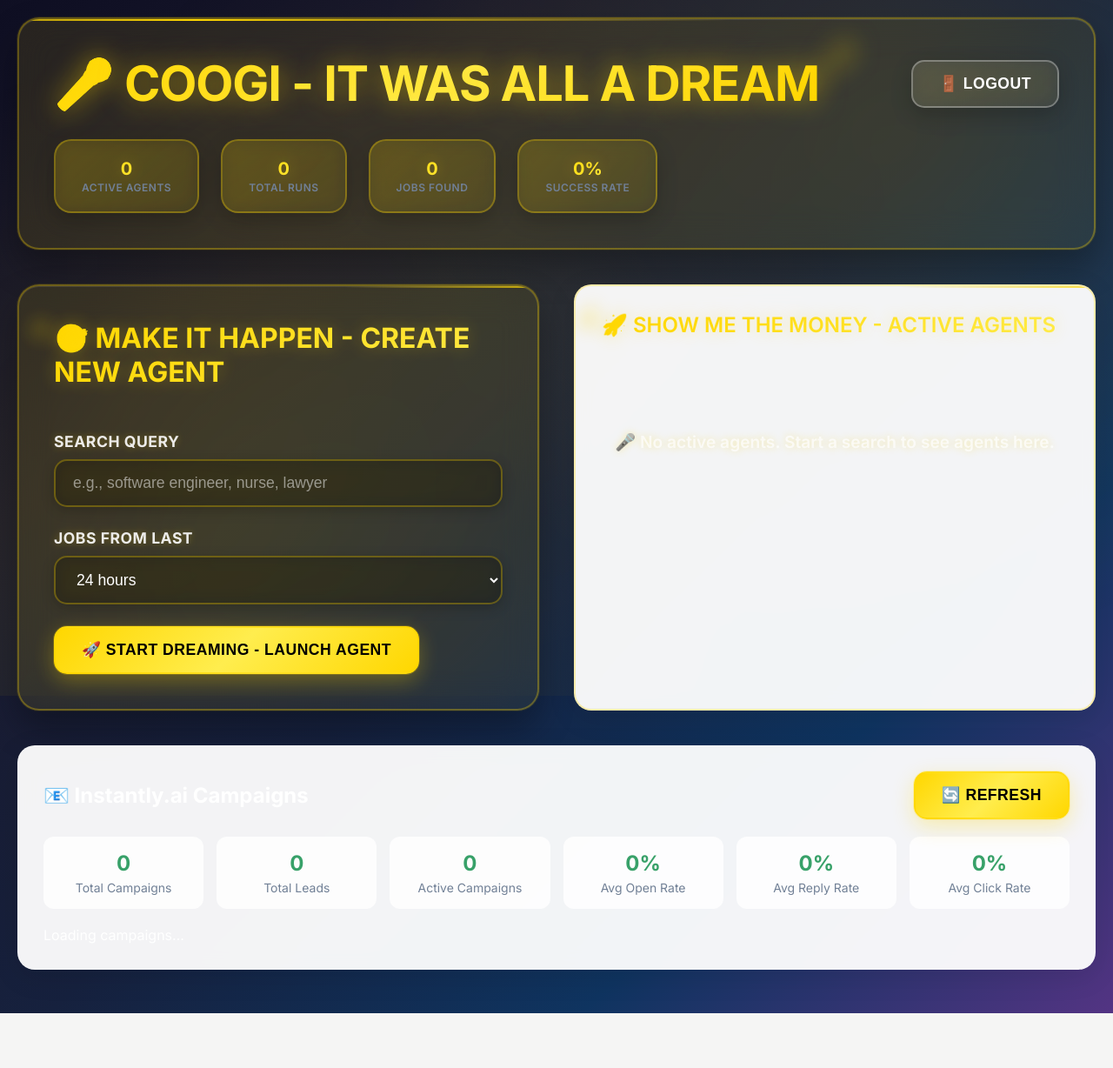
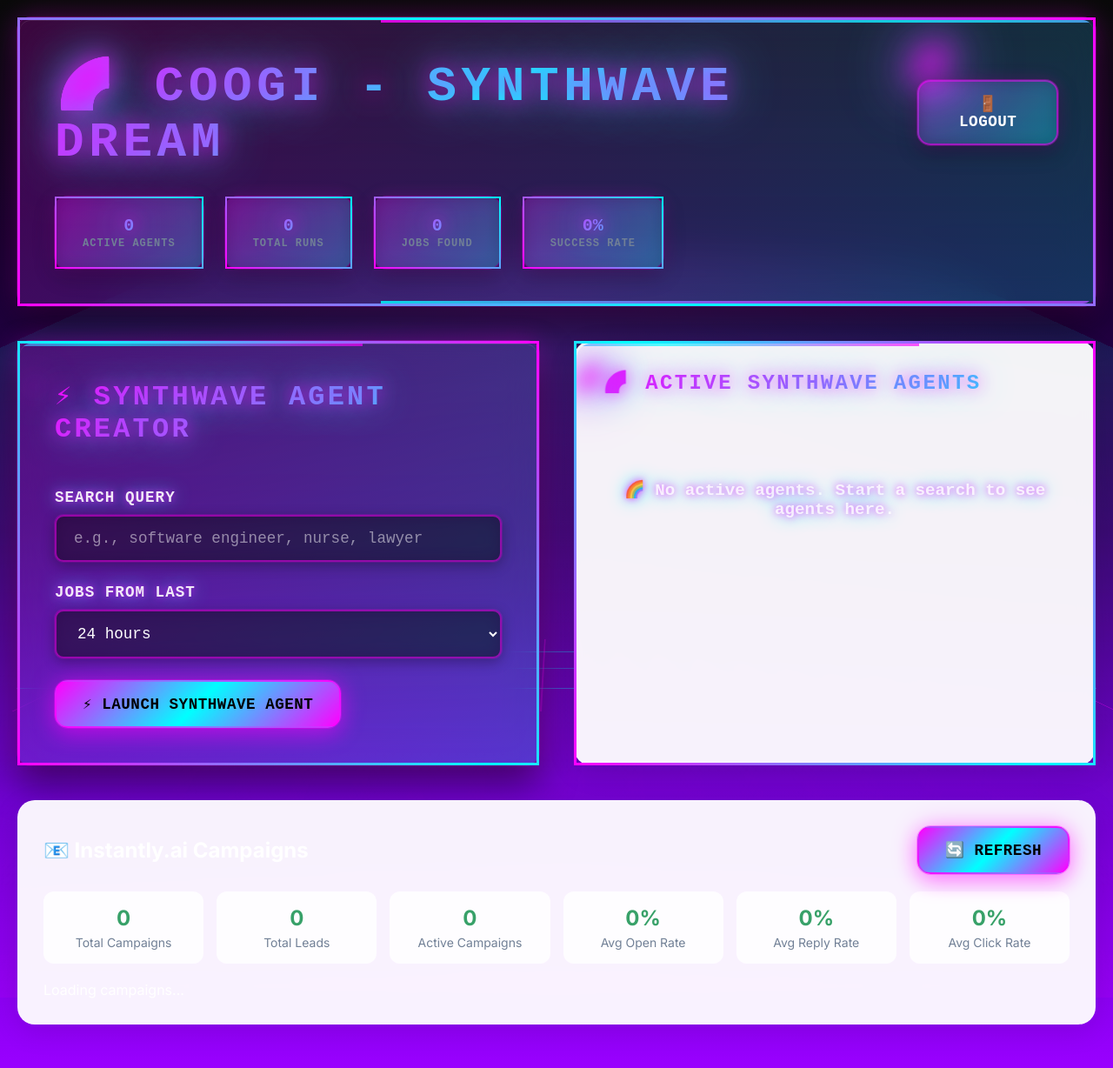
Before and after one commit to inevitablesale/coogi-2, a FastAPI app: page /dashboard in a window 1280 px wide. Shown: the whole page at 87% size. Before the commit the page ends 1165 px from the top, so only its background shows below. Run offline with FastAPI, Linux system fonts and the light colour scheme; some libraries are stand-ins or nearby versions.

Commit message:
🌈 Retro/80s Synthwave UI Transformation - Complete dashboard redesign with neon aesthetics
- Transformed background to dark synthwave gradient with animated grid
- Added neon pink (#ff00ff) and cyan (#00ffff) color scheme
- Implemented retro grid background with perspective animation
- Updated typography with Courier New monospace font
- Enhanced buttons with neon gradients and glow effects
- Added synthwave-inspired copy: 'SYNTHWAVE DREAM', 'SYNTHWAVE AGENT CREATOR'
- Implemented neon pulse animations and shimmer effects
- Created retro aesthetic with neon borders and glowing shadows
- Enhanced form styling with neon highlights and retro fonts
- Added animated grid lines and neon glow effects throughout
- Improved overall visual hierarchy with 80s synthwave aesthetic

```diff
--- a/templates/dashboard.html
+++ b/templates/dashboard.html
@@ -116,7 +116,7 @@
 
         body {
             font-family: 'Inter', sans-serif;
-            background: linear-gradient(135deg, #0f0f23 0%, #1a1a2e 25%, #16213e 50%, #0f3460 75%, #533483 100%);
+            background: linear-gradient(180deg, #0a0a0a 0%, #1a0033 25%, #330066 50%, #6600cc 75%, #9900ff 100%);
             min-height: 100vh;
             color: #ffffff;
             position: relative;
@@ -131,11 +131,45 @@
             width: 100%;
             height: 100%;
             background:
-                radial-gradient(circle at 20% 80%, rgba(255, 215, 0, 0.1) 0%, transparent 50%),
-                radial-gradient(circle at 80% 20%, rgba(255, 215, 0, 0.1) 0%, transparent 50%),
-                radial-gradient(circle at 40% 40%, rgba(255, 215, 0, 0.05) 0%, transparent 50%);
+                linear-gradient(90deg, transparent 0%, rgba(255, 0, 255, 0.1) 50%, transparent 100%),
+                linear-gradient(0deg, transparent 0%, rgba(0, 255, 255, 0.1) 50%, transparent 100%);
             pointer-events: none;
             z-index: -1;
+            animation: gridMove 20s linear infinite;
+        }
+
+        body::after {
+            content: '';
+            position: fixed;
+            bottom: 0;
+            left: 0;
+            width: 100%;
+            height: 200px;
+            background:
+                repeating-linear-gradient(
+                    90deg,
+                    transparent,
+                    transparent 50px,
+                    rgba(255, 0, 255, 0.3) 50px,
+                    rgba(255, 0, 255, 0.3) 52px
+                ),
+                repeating-linear-gradient(
+                    0deg,
+                    transparent,
+                    transparent 50px,
+                    rgba(0, 255, 255, 0.3) 50px,
+                    rgba(0, 255, 255, 0.3) 52px
+                );
+            transform: perspective(500px) rotateX(60deg);
+            transform-origin: bottom;
+            pointer-events: none;
+            z-index: -1;
+            animation: gridMove 10s linear infinite;
+        }
+
+        @keyframes gridMove {
+            0% { transform: perspective(500px) rotateX(60deg) translateY(0); }
+            100% { transform: perspective(500px) rotateX(60deg) translateY(50px); }
         }
 
         .container {
@@ -146,15 +180,17 @@
 
         /* Header */
         .header {
-            background: linear-gradient(135deg, rgba(255, 215, 0, 0.1) 0%, rgba(255, 215, 0, 0.05) 100%);
+            background: linear-gradient(135deg, rgba(255, 0, 255, 0.2) 0%, rgba(0, 255, 255, 0.2) 100%);
             backdrop-filter: blur(20px);
-            border: 2px solid rgba(255, 215, 0, 0.3);
-            border-radius: 25px;
+            border: 3px solid;
+            border-image: linear-gradient(45deg, #ff00ff, #00ffff, #ff00ff) 1;
+            border-radius: 15px;
             padding: 40px;
             margin-bottom: 40px;
             box-shadow:
-                0 20px 40px rgba(0, 0, 0, 0.3),
-                0 0 0 1px rgba(255, 215, 0, 0.1),
+                0 20px 40px rgba(0, 0, 0, 0.5),
+                0 0 0 1px rgba(255, 0, 255, 0.3),
+                0 0 30px rgba(255, 0, 255, 0.3),
                 inset 0 1px 0 rgba(255, 255, 255, 0.1);
             position: relative;
             overflow: hidden;
@@ -166,14 +202,31 @@
             top: 0;
             left: 0;
             right: 0;
-            height: 2px;
-            background: linear-gradient(90deg, transparent, #ffd700, transparent);
-            animation: shimmer 3s ease-in-out infinite;
-        }
-
-        @keyframes shimmer {
-            0%, 100% { transform: translateX(-100%); }
-            50% { transform: translateX(100%); }
+            height: 3px;
+            background: linear-gradient(90deg, #ff00ff, #00ffff, #ff00ff);
+            animation: neonShimmer 2s ease-in-out infinite;
+        }
+
+        .header::after {
+            content: '';
+            position: absolute;
+            bottom: 0;
+            left: 0;
+            right: 0;
+            height: 3px;
+            background: linear-gradient(90deg, #00ffff, #ff00ff, #00ffff);
+            animation: neonShimmer 2s ease-in-out infinite reverse;
+        }
+
+        @keyframes neonShimmer {
+            0%, 100% {
+                transform: translateX(-100%);
+                opacity: 0.5;
+            }
+            50% {
+                transform: translateX(100%);
+                opacity: 1;
+            }
         }
 
         .header-top {
@@ -186,28 +239,38 @@
         .header h1 {
             font-size: 3.5rem;
             font-weight: 900;
-            background: linear-gradient(135deg, #ffd700 0%, #ffed4e 50%, #ffd700 100%);
+            background: linear-gradient(135deg, #ff00ff 0%, #00ffff 50%, #ff00ff 100%);
             -webkit-background-clip: text;
             -webkit-text-fill-color: transparent;
             background-clip: text;
-            text-shadow: 0 0 30px rgba(255, 215, 0, 0.5);
-            letter-spacing: -0.02em;
+            text-shadow:
+                0 0 30px rgba(255, 0, 255, 0.8),
+                0 0 60px rgba(0, 255, 255, 0.8);
+            letter-spacing: 0.1em;
             position: relative;
+            font-family: 'Courier New', monospace;
+            text-transform: uppercase;
         }
 
         .header h1::after {
-            content: '🎤';
+            content: '🌈';
             position: absolute;
             top: -10px;
             right: -40px;
             font-size: 2rem;
-            animation: bounce 2s ease-in-out infinite;
-        }
-
-        @keyframes bounce {
-            0%, 20%, 50%, 80%, 100% { transform: translateY(0); }
-            40% { transform: translateY(-10px); }
-            60% { transform: translateY(-5px); }
+            animation: neonPulse 1.5s ease-in-out infinite;
+            filter: drop-shadow(0 0 10px rgba(255, 0, 255, 0.8));
+        }
+
+        @keyframes neonPulse {
+            0%, 100% {
+                transform: scale(1);
+                filter: drop-shadow(0 0 10px rgba(255, 0, 255, 0.8));
+            }
+            50% {
+                transform: scale(1.2);
+                filter: drop-shadow(0 0 20px rgba(255, 0, 255, 1));
+            }
         }
 
         .header .stats {
@@ -219,11 +282,15 @@
         .stat-item {
             text-align: center;
             padding: 20px 30px;
-            background: linear-gradient(135deg, rgba(255, 215, 0, 0.15) 0%, rgba(255, 215, 0, 0.05) 100%);
-            border: 2px solid rgba(255, 215, 0, 0.3);
-            border-radius: 20px;
+            background: linear-gradient(135deg, rgba(255, 0, 255, 0.2) 0%, rgba(0, 255, 255, 0.2) 100%);
+            border: 2px solid;
+            border-image: linear-gradient(45deg, #ff00ff, #00ffff) 1;
+            border-radius: 15px;
             backdrop-filter: blur(10px);
-            box-shadow: 0 8px 25px rgba(0, 0, 0, 0.2);
+            box-shadow:
+                0 8px 25px rgba(0, 0, 0, 0.3),
+                0 0 0 1px rgba(255, 0, 255, 0.3),
+                0 0 20px rgba(255, 0, 255, 0.2);
             transition: all 0.3s ease;
             position: relative;
             overflow: hidden;
@@ -236,7 +303,7 @@
             left: -100%;
             width: 100%;
             height: 100%;
-            background: linear-gradient(90deg, transparent, rgba(255, 215, 0, 0.2), transparent);
+            background: linear-gradient(90deg, transparent, rgba(255, 0, 255, 0.3), transparent);
             transition: left 0.5s ease;
         }
 
@@ -245,28 +312,34 @@
         }
 
         .stat-item:hover {
-            transform: translateY(-5px);
-            box-shadow: 0 15px 35px rgba(0, 0, 0, 0.3);
-            border-color: rgba(255, 215, 0, 0.6);
+            transform: translateY(-5px) scale(1.05);
+            box-shadow:
+                0 15px 35px rgba(0, 0, 0, 0.4),
+                0 0 0 2px rgba(255, 0, 255, 0.5),
+                0 0 30px rgba(255, 0, 255, 0.4);
         }
 
         .stat-value {
             font-size: 2rem;
             font-weight: 900;
-            background: linear-gradient(135deg, #ffd700 0%, #ffed4e 100%);
+            background: linear-gradient(135deg, #ff00ff 0%, #00ffff 100%);
             -webkit-background-clip: text;
             -webkit-text-fill-color: transparent;
             background-clip: text;
-            text-shadow: 0 0 20px rgba(255, 215, 0, 0.3);
+            text-shadow:
+                0 0 20px rgba(255, 0, 255, 0.8),
+                0 0 40px rgba(0, 255, 255, 0.8);
+            font-family: 'Courier New', monospace;
         }
 
         .stat-label {
             font-size: 0.9rem;
-            color: rgba(255, 255, 255, 0.8);
+            color: rgba(255, 255, 255, 0.9);
             margin-top: 8px;
             font-weight: 600;
             text-transform: uppercase;
-            letter-spacing: 0.5px;
+            letter-spacing: 1px;
+            font-family: 'Courier New', monospace;
         }
 
         /* Main Grid */
@@ -279,14 +352,16 @@
 
         /* Agent Creator Card */
         .agent-creator {
-            background: linear-gradient(135deg, rgba(255, 215, 0, 0.1) 0%, rgba(255, 215, 0, 0.05) 100%);
+            background: linear-gradient(135deg, rgba(255, 0, 255, 0.2) 0%, rgba(0, 255, 255, 0.2) 100%);
             backdrop-filter: blur(20px);
-            border: 2px solid rgba(255, 215, 0, 0.3);
-            border-radius: 25px;
+            border: 3px solid;
+            border-image: linear-gradient(45deg, #ff00ff, #00ffff, #ff00ff) 1;
+            border-radius: 15px;
             padding: 40px;
             box-shadow:
-                0 20px 40px rgba(0, 0, 0, 0.3),
-                0 0 0 1px rgba(255, 215, 0, 0.1),
+                0 20px 40px rgba(0, 0, 0, 0.5),
+                0 0 0 1px rgba(255, 0, 255, 0.3),
+                0 0 30px rgba(255, 0, 255, 0.3),
                 inset 0 1px 0 rgba(255, 255, 255, 0.1);
             position: relative;
             overflow: hidden;
@@ -298,35 +373,36 @@
             top: 0;
             left: 0;
             right: 0;
-            height: 2px;
-            background: linear-gradient(90deg, transparent, #ffd700, transparent);
-            animation: shimmer 4s ease-in-out infinite;
+            height: 3px;
+            background: linear-gradient(90deg, #ff00ff, #00ffff, #ff00ff);
+            animation: neonShimmer 3s ease-in-out infinite;
         }
 
         .agent-creator h2 {
             font-size: 2rem;
             font-weight: 800;
             margin-bottom: 30px;
-            background: linear-gradient(135deg, #ffd700 0%, #ffed4e 100%);
+            background: linear-gradient(135deg, #ff00ff 0%, #00ffff 100%);
             -webkit-background-clip: text;
             -webkit-text-fill-color: transparent;
             background-clip: text;
-            text-shadow: 0 0 20px rgba(255, 215, 0, 0.3);
+            text-shadow:
+                0 0 20px rgba(255, 0, 255, 0.8),
+                0 0 40px rgba(0, 255, 255, 0.8);
             position: relative;
+            font-family: 'Courier New', monospace;
+            text-transform: uppercase;
+            letter-spacing: 0.1em;
         }
 
         .agent-creator h2::before {
-            content: '🎯';
+            content: '⚡';
             position: absolute;
             top: -5px;
             left: -30px;
             font-size: 1.5rem;
-            animation: pulse 2s ease-in-out infinite;
-        }
-
-        @keyframes pulse {
-            0%, 100% { transform: scale(1); }
-            50% { transform: scale(1.1); }
+            animation: neonPulse 1.5s ease-in-out infinite;
+            filter: drop-shadow(0 0 10px rgba(255, 0, 255, 0.8));
         }
 
         .form-group {
@@ -341,40 +417,52 @@
             color: rgba(255, 255, 255, 0.9);
             font-size: 1.1rem;
             text-transform: uppercase;
-            letter-spacing: 0.5px;
-            text-shadow: 0 0 10px rgba(255, 215, 0, 0.3);
+            letter-spacing: 1px;
+            text-shadow:
+                0 0 10px rgba(255, 0, 255, 0.8),
+                0 0 20px rgba(0, 255, 255, 0.8);
+            font-family: 'Courier New', monospace;
         }
 
         .form-control {
             width: 100%;
             padding: 15px 20px;
-            border: 2px solid rgba(255, 215, 0, 0.3);
-            border-radius: 15px;
+            border: 2px solid rgba(255, 0, 255, 0.5);
+            border-radius: 10px;
             font-size: 1.1rem;
             transition: all 0.3s ease;
-            background: rgba(0, 0, 0, 0.3);
+            background: rgba(0, 0, 0, 0.5);
             color: #ffffff;
             backdrop-filter: blur(10px);
-            box-shadow: 0 4px 15px rgba(0, 0, 0, 0.2);
+            box-shadow:
+                0 4px 15px rgba(0, 0, 0, 0.3),
+                0 0 0 1px rgba(255, 0, 255, 0.2);
+            font-family: 'Courier New', monospace;
         }
 
         .form-control::placeholder {
             color: rgba(255, 255, 255, 0.5);
+            font-family: 'Courier New', monospace;
         }
 
         .form-control:focus {
             outline: none;
-            border-color: #ffd700;
+            border-color: #00ffff;
             box-shadow:
-                0 0 0 3px rgba(255, 215, 0, 0.2),
-                0 8px 25px rgba(255, 215, 0, 0.3);
-            background: rgba(0, 0, 0, 0.5);
+                0 0 0 3px rgba(0, 255, 255, 0.3),
+                0 8px 25px rgba(0, 255, 255, 0.4),
+                0 0 30px rgba(0, 255, 255, 0.3);
+            background: rgba(0, 0, 0, 0.7);
             transform: translateY(-2px);
         }
 
         .form-control:hover {
-            border-color: rgba(255, 215, 0, 0.6);
+            border-color: rgba(255, 0, 255, 0.8);
             transform: translateY(-1px);
+            box-shadow:
+                0 4px 15px rgba(0, 0, 0, 0.4),
+                0 0 0 1px rgba(255, 0, 255, 0.3),
+                0 0 20px rgba(255, 0, 255, 0.2);
         }
 
         .template-selector {
@@ -449,59 +537,77 @@
         }
 
         .btn-primary {
-            background: linear-gradient(135deg, #ffd700 0%, #ffed4e 50%, #ffd700 100%);
+            background: linear-gradient(135deg, #ff00ff 0%, #00ffff 50%, #ff00ff 100%);
             color: #000000;
-            border: 2px solid rgba(255, 215, 0, 0.5);
+            border: 2px solid rgba(255, 0, 255, 0.5);
             box-shadow:
-                0 8px 25px rgba(255, 215, 0, 0.3),
-                0 0 0 1px rgba(255, 215, 0, 0.2);
+                0 8px 25px rgba(255, 0, 255, 0.4),
+                0 0 0 1px rgba(255, 0, 255, 0.3),
+                0 0 30px rgba(255, 0, 255, 0.3);
+            font-family: 'Courier New', monospace;
         }
 
         .btn-primary:hover {
             transform: translateY(-3px) scale(1.05);
             box-shadow:
-                0 15px 35px rgba(255, 215, 0, 0.4),
-                0 0 0 2px rgba(255, 215, 0, 0.3);
-            background: linear-gradient(135deg, #ffed4e 0%, #ffd700 50%, #ffed4e 100%);
+                0 15px 35px rgba(255, 0, 255, 0.6),
+                0 0 0 2px rgba(255, 0, 255, 0.5),
+                0 0 50px rgba(255, 0, 255, 0.5);
+            background: linear-gradient(135deg, #00ffff 0%, #ff00ff 50%, #00ffff 100%);
         }
 
         .btn-secondary {
-            background: linear-gradient(135deg, rgba(255, 255, 255, 0.1) 0%, rgba(255, 255, 255, 0.05) 100%);
+            background: linear-gradient(135deg, rgba(255, 0, 255, 0.2) 0%, rgba(0, 255, 255, 0.2) 100%);
             color: #ffffff;
-            border: 2px solid rgba(255, 255, 255, 0.3);
-            box-shadow: 0 8px 25px rgba(0, 0, 0, 0.2);
+            border: 2px solid rgba(255, 0, 255, 0.5);
+            box-shadow:
+                0 8px 25px rgba(0, 0, 0, 0.3),
+                0 0 0 1px rgba(255, 0, 255, 0.3),
+                0 0 20px rgba(255, 0, 255, 0.2);
+            font-family: 'Courier New', monospace;
         }
 
         .btn-secondary:hover {
             transform: translateY(-3px);
-            box-shadow: 0 15px 35px rgba(0, 0, 0, 0.3);
-            border-color: rgba(255, 255, 255, 0.6);
-            background: linear-gradient(135deg, rgba(255, 255, 255, 0.2) 0%, rgba(255, 255, 255, 0.1) 100%);
+            box-shadow:
+                0 15px 35px rgba(0, 0, 0, 0.4),
+                0 0 0 2px rgba(255, 0, 255, 0.5),
+                0 0 30px rgba(255, 0, 255, 0.4);
+            background: linear-gradient(135deg, rgba(0, 255, 255, 0.3) 0%, rgba(255, 0, 255, 0.3) 100%);
         }
 
         .btn-danger {
-            background: linear-gradient(135deg, #ff4757 0%, #ff3742 100%);
+            background: linear-gradient(135deg, #ff0066 0%, #ff3366 100%);
             color: white;
-            border: 2px solid rgba(255, 71, 87, 0.5);
-            box-shadow: 0 8px 25px rgba(255, 71, 87, 0.3);
+            border: 2px solid rgba(255, 0, 102, 0.5);
+            box-shadow:
+                0 8px 25px rgba(255, 0, 102, 0.4),
+                0 0 0 1px rgba(255, 0, 102, 0.3),
+                0 0 20px rgba(255, 0, 102, 0.3);
+            font-family: 'Courier New', monospace;
         }
 
         .btn-danger:hover {
             transform: translateY(-3px) scale(1.05);
-            box-shadow: 0 15px 35px rgba(255, 71, 87, 0.4);
-            background: linear-gradient(135deg, #ff3742 0%, #ff4757 100%);
+            box-shadow:
+                0 15px 35px rgba(255, 0, 102, 0.6),
+                0 0 0 2px rgba(255, 0, 102, 0.5),
+                0 0 40px rgba(255, 0, 102, 0.5);
+            background: linear-gradient(135deg, #ff3366 0%, #ff0066 100%);
         }
 
         /* Active Agents Section */
         .active-agents {
-            background: linear-gradient(135deg, rgba(255, 215, 0, 0.1) 0%, rgba(255, 215, 0, 0.05) 100%);
+            background: linear-gradient(135deg, rgba(255, 0, 255, 0.2) 0%, rgba(0, 255, 255, 0.2) 100%);
             backdrop-filter: blur(20px);
-            border: 2px solid rgba(255, 215, 0, 0.3);
-            border-radius: 25px;
+            border: 3px solid;
+            border-image: linear-gradient(45deg, #ff00ff, #00ffff, #ff00ff) 1;
+            border-radius: 15px;
             padding: 40px;
             box-shadow:
-                0 20px 40px rgba(0, 0, 0, 0.3),
-                0 0 0 1px rgba(255, 215, 0, 0.1),
+                0 20px 40px rgba(0, 0, 0, 0.5),
+                0 0 0 1px rgba(255, 0, 255, 0.3),
+                0 0 30px rgba(255, 0, 255, 0.3),
                 inset 0 1px 0 rgba(255, 255, 255, 0.1);
             position: relative;
             overflow: hidden;
@@ -513,30 +619,36 @@
             top: 0;
             left: 0;
             right: 0;
-            height: 2px;
-            background: linear-gradient(90deg, transparent, #ffd700, transparent);
-            animation: shimmer 4s ease-in-out infinite;
+            height: 3px;
+            background: linear-gradient(90deg, #ff00ff, #00ffff, #ff00ff);
+            animation: neonShimmer 3s ease-in-out infinite;
         }
 
         .active-agents h2 {
             font-size: 2rem;
             font-weight: 800;
             margin-bottom: 30px;
-            background: linear-gradient(135deg, #ffd700 0%, #ffed4e 100%);
+            background: linear-gradient(135deg, #ff00ff 0%, #00ffff 100%);
             -webkit-background-clip: text;
             -webkit-text-fill-color: transparent;
             background-clip: text;
-            text-shadow: 0 0 20px rgba(255, 215, 0, 0.3);
+            text-shadow:
+                0 0 20px rgba(255, 0, 255, 0.8),
+                0 0 40px rgba(0, 255, 255, 0.8);
             position: relative;
+            font-family: 'Courier New', monospace;
+            text-transform: uppercase;
+            letter-spacing: 0.1em;
         }
 
         .active-agents h2::before {
-            content: '💰';
+            content: '🌈';
             position: absolute;
             top: -5px;
             left: -30px;
             font-size: 1.5rem;
-            animation: bounce 2s ease-in-out infinite;
+            animation: neonPulse 1.5s ease-in-out infinite;
+            filter: drop-shadow(0 0 10px rgba(255, 0, 255, 0.8));
         }
 
         .agents-grid {
@@ -547,11 +659,14 @@
         }
 
         .agents-grid p {
-            color: rgba(255, 255, 255, 0.7);
+            color: rgba(255, 255, 255, 0.8);
             font-size: 1.2rem;
             font-weight: 600;
             text-align: center;
-            text-shadow: 0 0 10px rgba(255, 215, 0, 0.3);
+            text-shadow:
+                0 0 10px rgba(255, 0, 255, 0.8),
+                0 0 20px rgba(0, 255, 255, 0.8);
+            font-family: 'Courier New', monospace;
         }
 
         /* Active Agents */
@@ -1069,7 +1184,7 @@
         <!-- Header with Stats -->
         <div class="header">
             <div class="header-top">
-                <h1>🎤 COOGI - IT WAS ALL A DREAM</h1>
+                <h1>🌈 COOGI - SYNTHWAVE DREAM</h1>
                 <button class="btn btn-secondary" onclick="logout()">🚪 Logout</button>
             </div>
             <div class="stats">
@@ -1096,7 +1211,7 @@
         <div class="dashboard-grid">
             <!-- Agent Creator -->
             <div class="agent-creator">
-                <h2>🎯 MAKE IT HAPPEN - CREATE NEW AGENT</h2>
+                <h2>⚡ SYNTHWAVE AGENT CREATOR</h2>
 
                 <!-- Template Selector -->
                 <div class="template-selector" id="templateSelector">
@@ -1123,16 +1238,16 @@
 
 
                     <button type="submit" class="btn btn-primary" id="startAgentBtn">
-                        🚀 START DREAMING - LAUNCH AGENT
+                        ⚡ LAUNCH SYNTHWAVE AGENT
                     </button>
                 </form>
             </div>
 
             <!-- Active Agents -->
             <div class="active-agents">
-                <h2>🚀 SHOW ME THE MONEY - ACTIVE AGENTS</h2>
+                <h2>🌈 ACTIVE SYNTHWAVE AGENTS</h2>
                 <div class="agents-grid" id="agentsGrid">
-                    <p>🎤 No active agents. Start a search to see agents here.</p>
+                    <p>🌈 No active agents. Start a search to see agents here.</p>
                 </div>
             </div>
         </div>
```
